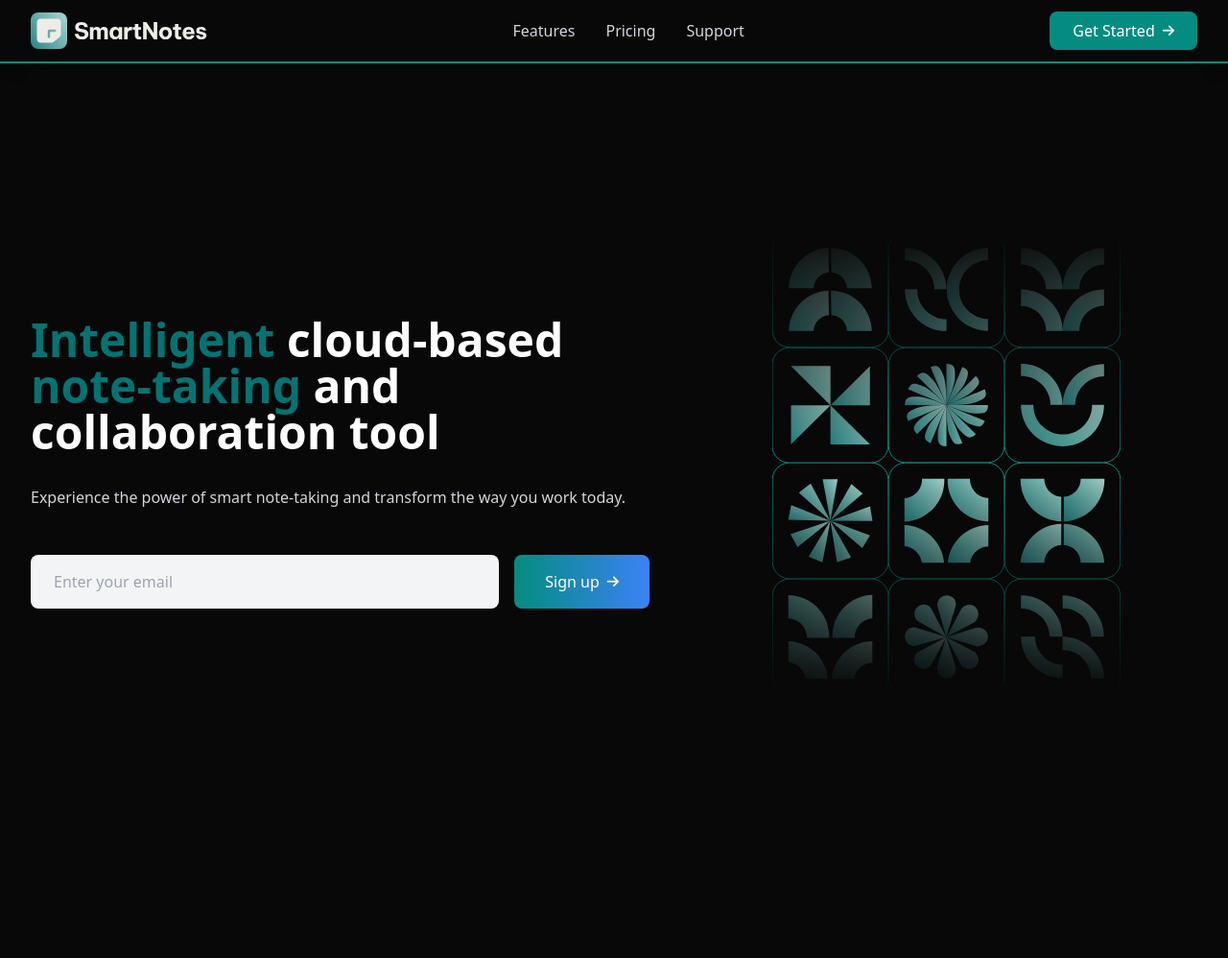
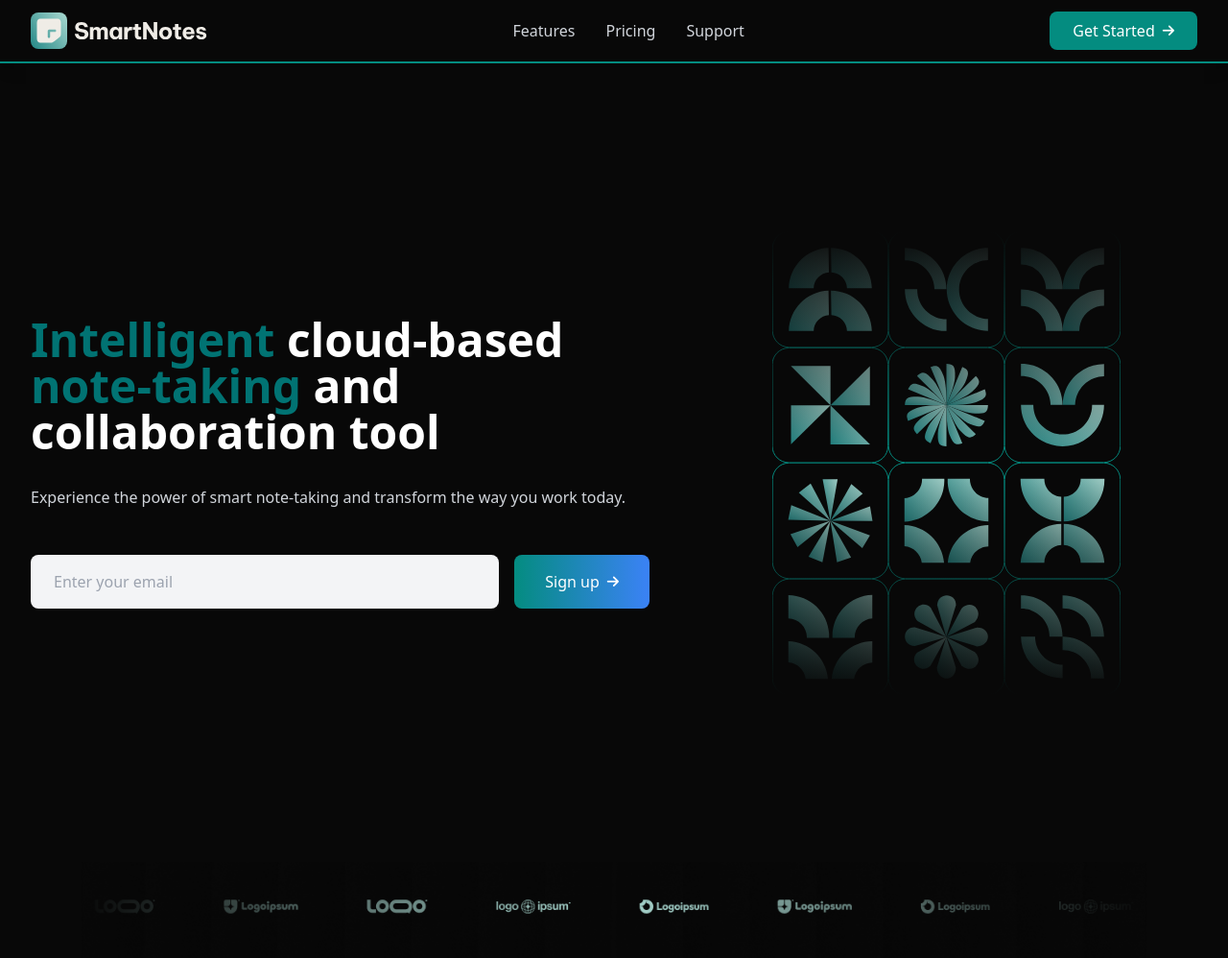
Before and after one commit to KanzulEman1/tailwind-project-, a plain HTML site: page index.html in a window 1280 px wide. Shown: the whole page at 96% size. Before the commit the page ends 898 px from the top, so only its background shows below. Drawn offline with nearby package versions, Linux system fonts and the light colour scheme.

Commit message:
logos section

```diff
--- a/index.html
+++ b/index.html
@@ -76,5 +76,11 @@
         </div>
     </section>
 
+
+    <div  class="overflow-x-auto">
+        <img src="img/logos.png" class="min-w-[600px] w-auto h-auto">
+    </div>
+
+
 </body>
 </html>
```
Also changed, not shown: img/logos.png (added).
